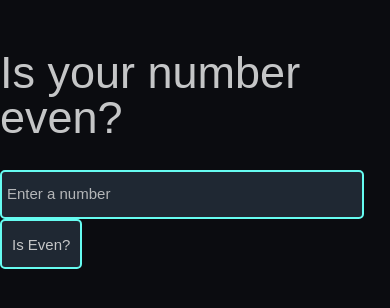
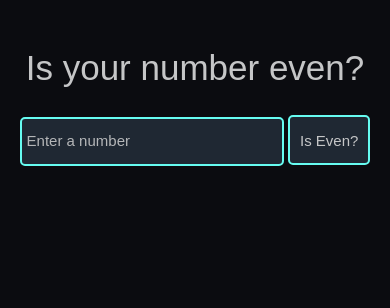
Before and after one commit to rkaramuca/isEvenApp, a plain HTML site: page index.html in a window 390 px wide. Drawn offline with Linux system fonts and the light colour scheme.

Commit message:
media query for 655px

```diff
--- a/style.css
+++ b/style.css
@@ -101,3 +101,17 @@ h1 {
     text-align: center;
     width: 450px;
 }
+
+@media (max-width: 655px) {
+    h1 {
+        font-size: 35px;
+    }
+
+    #query {
+        width: 250px;
+    }
+
+    #ad {
+        width: 350px;
+    }
+}
```
